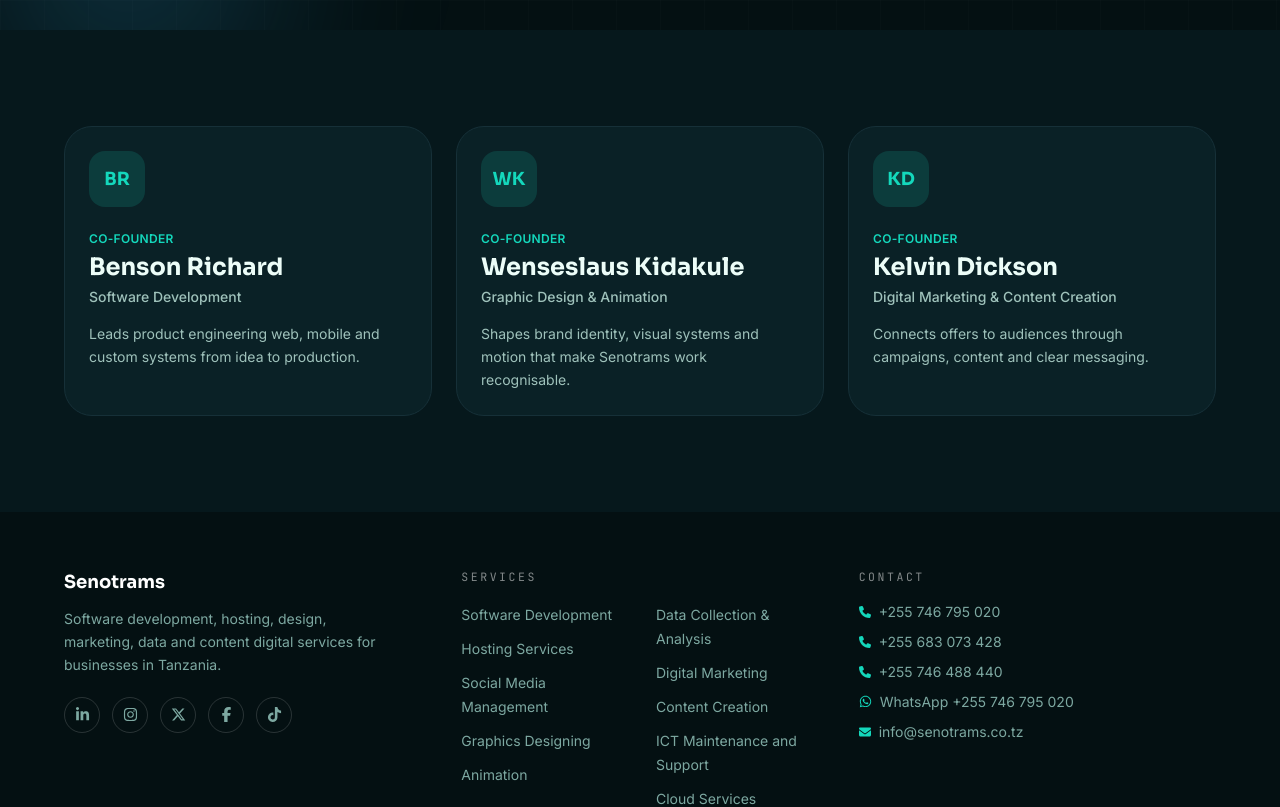
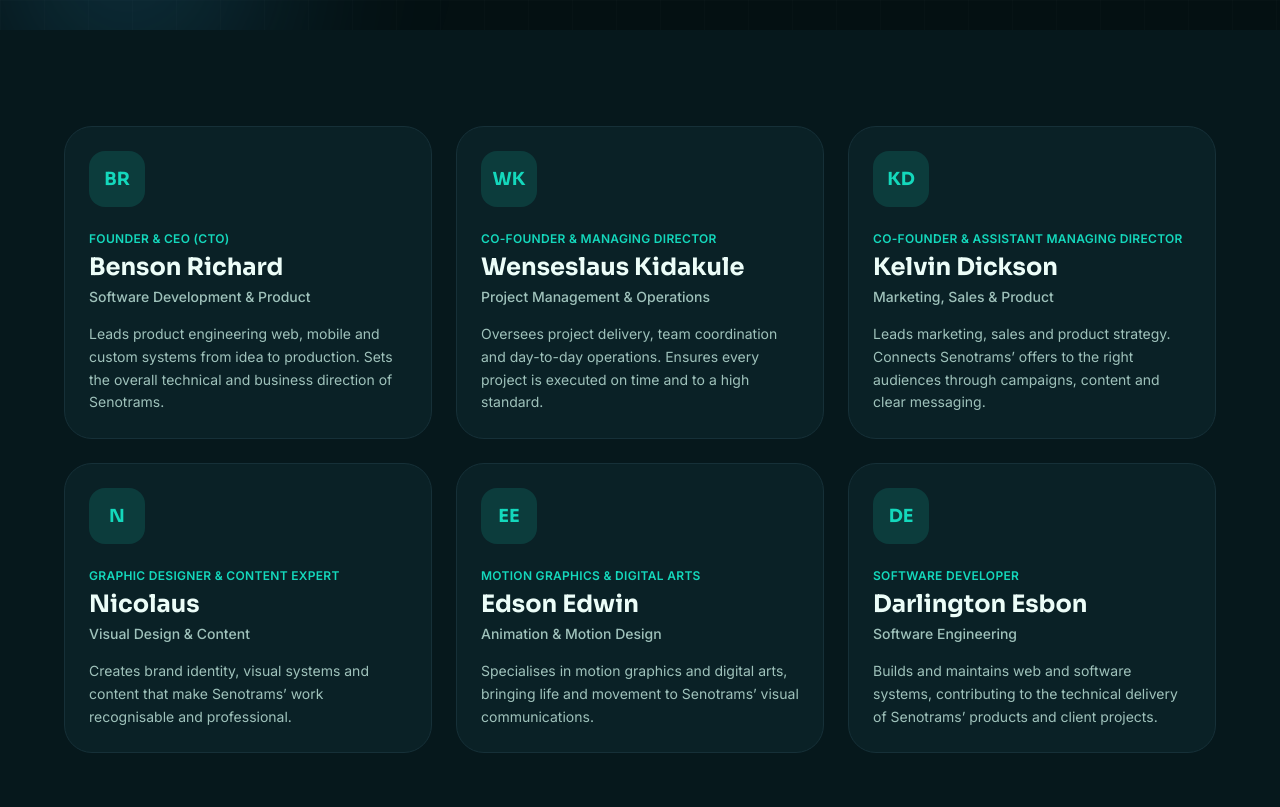
Before and after one commit to benrich09/senotrams, a Next.js app: page /team in a window 1280 px wide. Shown: the part 440-1247 px from the top of the page. Built offline with nearby package versions, Linux system fonts and the light colour scheme.

Commit message:
Add more info in team

```diff
--- a/app/team/page.tsx
+++ b/app/team/page.tsx
@@ -4,7 +4,7 @@
 
 export const metadata: Metadata = {
   title: "Team | Senotrams",
-  description: "Meet the co-founders of Senotrams.",
+  description: "Meet the team behind Senotrams.",
 };
 
 export default function TeamPage() {
@@ -13,12 +13,16 @@
       <PageHero
         eyebrow="Team"
         title="The people behind Senotrams."
-        description="Members of the team elavating to Success."
+        description="The team driving Senotrams forward."
       />
+
       <section className="px-6 py-16 md:px-10 md:py-24">
-        <div className="mx-auto grid max-w-6xl gap-6 md:grid-cols-3">
+        <div className="mx-auto grid max-w-6xl gap-6 sm:grid-cols-2 lg:grid-cols-3">
           {team.map((m) => (
-            <article key={m.name} className="flex min-h-[280px] flex-col rounded-[1.75rem] border border-line-light bg-paper-2 p-6">
+            <article
+              key={m.name}
+              className="flex min-h-[280px] flex-col rounded-[1.75rem] border border-line-light bg-paper-2 p-6"
+            >
               <div className="flex h-14 w-14 items-center justify-center rounded-2xl bg-orange/15 font-display text-lg font-bold text-orange">
                 {m.name
                   .split(" ")
@@ -26,10 +30,20 @@
                   .join("")
                   .slice(0, 2)}
               </div>
-              <p className="mt-6 text-xs font-semibold uppercase tracking-wide text-orange">{m.role}</p>
-              <h2 className="mt-1 font-display text-2xl font-bold text-snow">{m.name}</h2>
+
+              <p className="mt-6 text-xs font-semibold uppercase tracking-wide text-orange">
+                {m.role}
+              </p>
+
+              <h2 className="mt-1 font-display text-2xl font-bold text-snow">
+                {m.name}
+              </h2>
+
               <p className="mt-1 text-sm font-medium text-slate">{m.focus}</p>
-              <p className="mt-4 flex-1 text-sm leading-relaxed text-slate">{m.bio}</p>
+
+              <p className="mt-4 flex-1 text-sm leading-relaxed text-slate">
+                {m.bio}
+              </p>
             </article>
           ))}
         </div>
--- a/data/team.ts
+++ b/data/team.ts
@@ -8,20 +8,38 @@
 export const team: TeamMember[] = [
   {
     name: "Benson Richard",
-    role: "Co-founder",
-    focus: "Software Development",
-    bio: "Leads product engineering   web, mobile and  custom systems from idea to production.",
+    role: "Founder & CEO (CTO)",
+    focus: "Software Development & Product",
+    bio: "Leads product engineering web, mobile and custom systems from idea to production. Sets the overall technical and business direction of Senotrams.",
   },
   {
     name: "Wenseslaus Kidakule",
-    role: "Co-founder",
-    focus: "Graphic Design & Animation",
-    bio: "Shapes brand identity, visual systems and  motion that make Senotrams work recognisable.",
+    role: "Co-founder & Managing Director",
+    focus: "Project Management & Operations",
+    bio: "Oversees project delivery, team coordination and day-to-day operations. Ensures every project is executed on time and to a high standard.",
   },
   {
     name: "Kelvin Dickson",
-    role: "Co-founder",
-    focus: "Digital Marketing & Content Creation",
-    bio: "Connects offers to audiences through campaigns, content and  clear messaging.",
+    role: "Co-founder & Assistant Managing Director",
+    focus: "Marketing, Sales & Product",
+    bio: "Leads marketing, sales and product strategy. Connects Senotrams’ offers to the right audiences through campaigns, content and clear messaging.",
+  },
+  {
+    name: "Nicolaus",
+    role: "Graphic Designer & Content Expert",
+    focus: "Visual Design & Content",
+    bio: "Creates brand identity, visual systems and content that make Senotrams’ work recognisable and professional.",
+  },
+  {
+    name: "Edson Edwin",
+    role: "Motion Graphics & Digital Arts",
+    focus: "Animation & Motion Design",
+    bio: "Specialises in motion graphics and digital arts, bringing life and movement to Senotrams’ visual communications.",
+  },
+  {
+    name: "Darlington Esbon",
+    role: "Software Developer",
+    focus: "Software Engineering",
+    bio: "Builds and maintains web and software systems, contributing to the technical delivery of Senotrams’ products and client projects.",
   },
 ];
```
